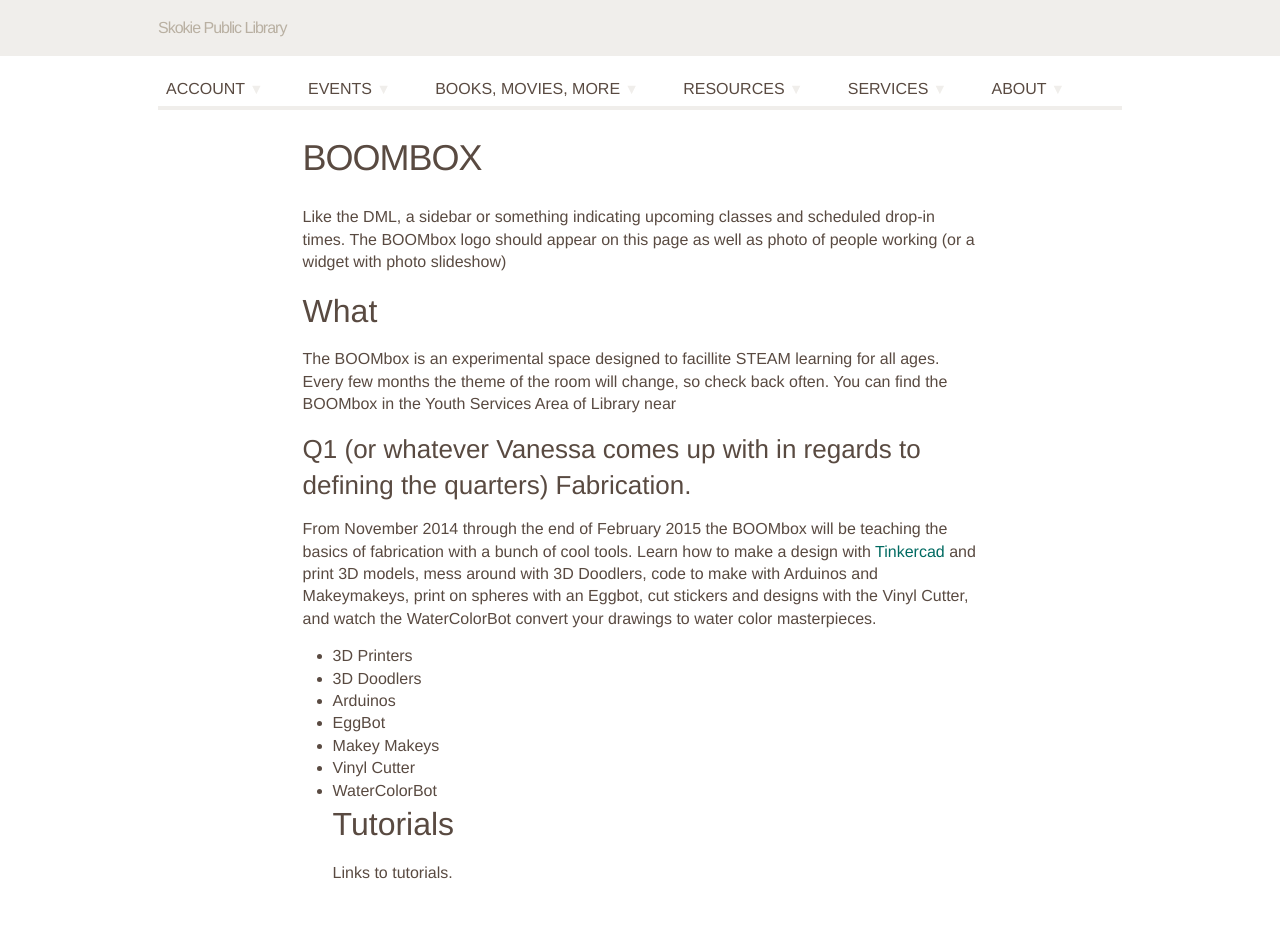
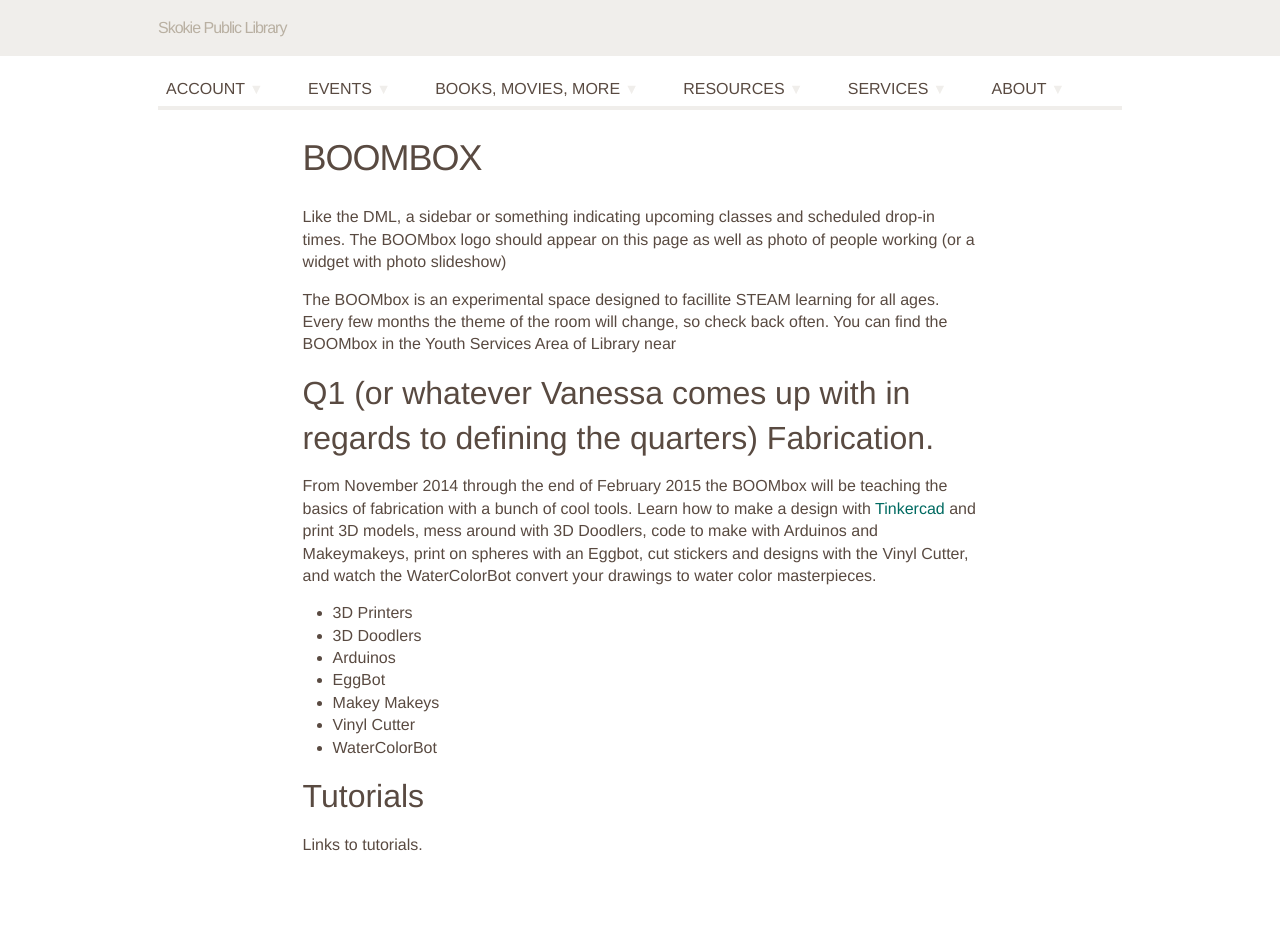
Before and after one commit to skokielibrary/spl-content, a Jekyll site: the page built from _content/mick/services--learning-labs--boombox.markdown, in a window 1280 px wide. Built offline with Jekyll 4.4.1, drawn with Linux system fonts in a browser that asks for light colours; some web fonts are replaced; after the commit the page ends 916 px from its top, so only the background shows below that.

Commit message:
Updated services--learning-labs--boombox.markdown

```diff
--- a/_content/mick/services--learning-labs--boombox.markdown
+++ b/_content/mick/services--learning-labs--boombox.markdown
@@ -5,9 +5,10 @@ published: true
 ---
 
 Like the DML, a sidebar or something indicating upcoming classes and scheduled drop-in times. The BOOMbox logo should appear on this page as well as photo of people working (or a widget with photo slideshow)
-## What
+
 The BOOMbox is an experimental space designed to facillite STEAM learning for all ages. Every few months the theme of the room will change, so check back often. You can find the BOOMbox in the Youth Services Area of Library near
-### Q1 (or whatever Vanessa comes up with in regards to defining the quarters) Fabrication.
+
+## Q1 (or whatever Vanessa comes up with in regards to defining the quarters) Fabrication.
 From November 2014 through the end of February 2015 the BOOMbox will be teaching the basics of fabrication with a bunch of cool tools. Learn how to make a design with [Tinkercad](https://tinkercad.com/) and print 3D models, mess around with 3D Doodlers, code to make with Arduinos and Makeymakeys, print on spheres with an Eggbot, cut stickers and designs with the Vinyl Cutter, and watch the WaterColorBot convert your drawings to water color masterpieces.
 - 3D Printers
 - 3D Doodlers
@@ -16,5 +17,6 @@ From November 2014 through the end of February 2015 the BOOMbox will be teaching
 - Makey Makeys
 - Vinyl Cutter
 - WaterColorBot
+
 ## Tutorials
 Links to tutorials.
```
